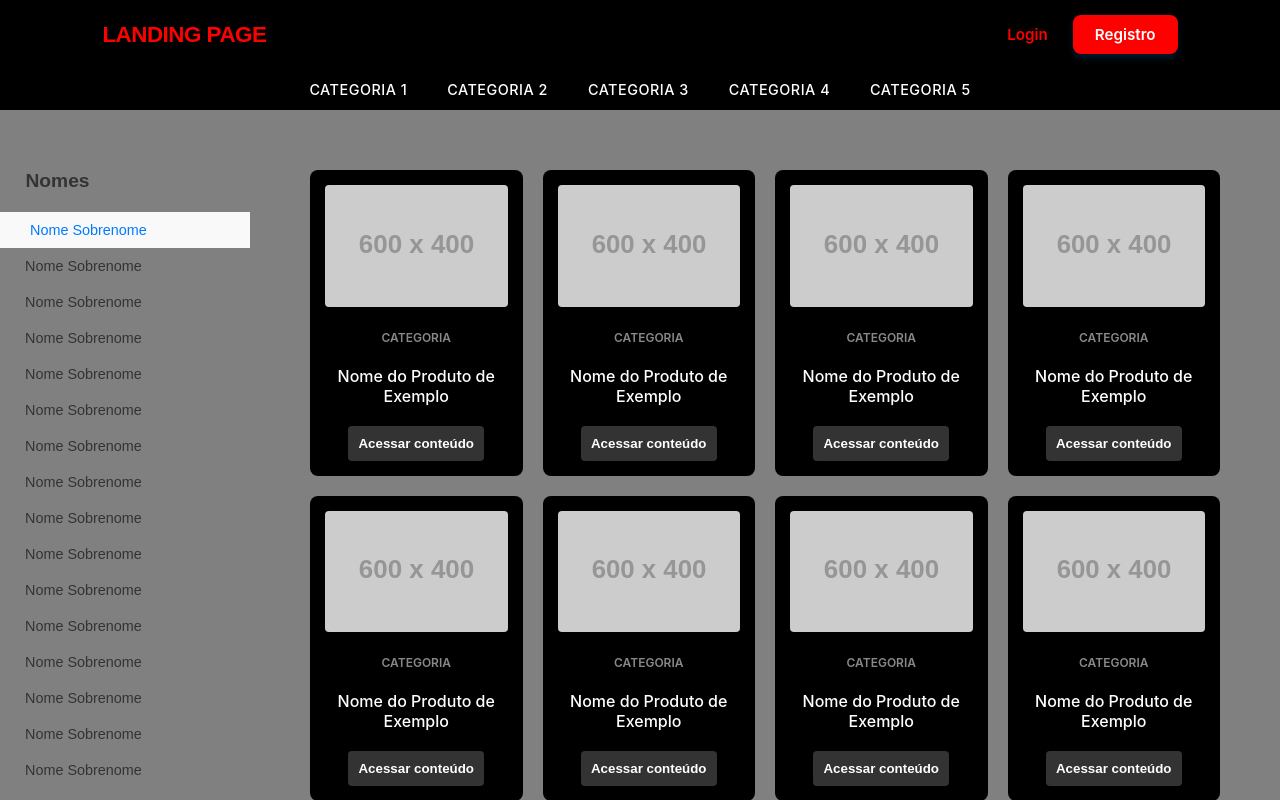
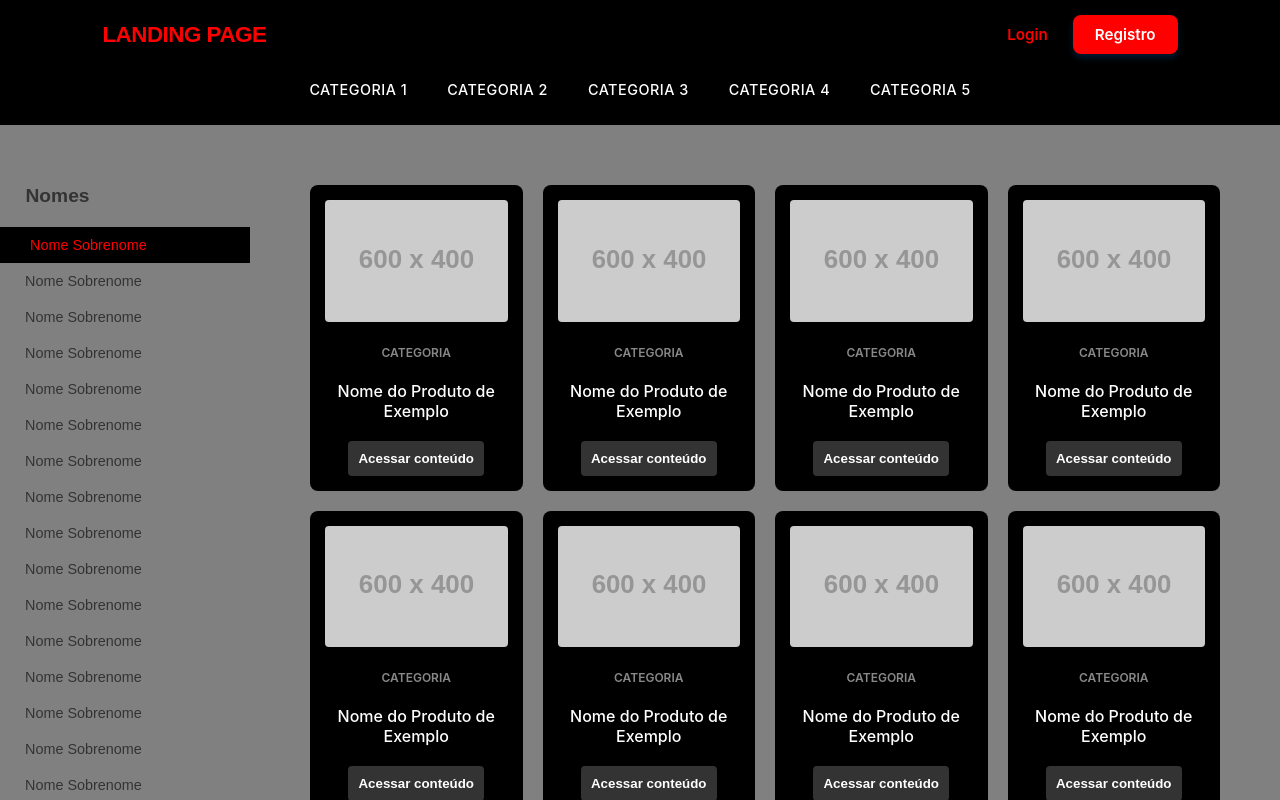
Before and after one commit to da7th/react-landing-page, a React (Create React App) app: page / in a window 1280 px wide. In both pictures the pointer is over the link 125 px from the left and 230 px from the top of the page. Shown: the top 800 px of the page. Built offline with nearby package versions, Linux system fonts and the light colour scheme.

Commit message:
changes styles

```diff
--- a/src/components/Menu/Menu.css
+++ b/src/components/Menu/Menu.css
@@ -4,6 +4,7 @@
     align-items: center;
     background-color: black;
     padding: 12px 0;
+    padding-bottom: 27px;
     /* border-bottom: 1px solid #eee; */
     gap: 40px;
 }
--- a/src/components/Sidebar/Sidebar.css
+++ b/src/components/Sidebar/Sidebar.css
@@ -32,7 +32,7 @@
 }
 
 .x-name:hover {
-    color: #007bff;
-    background-color: #f9f9f9;
+    color: red;
+    background-color: black;
     padding-left: 30px;
 }
```
